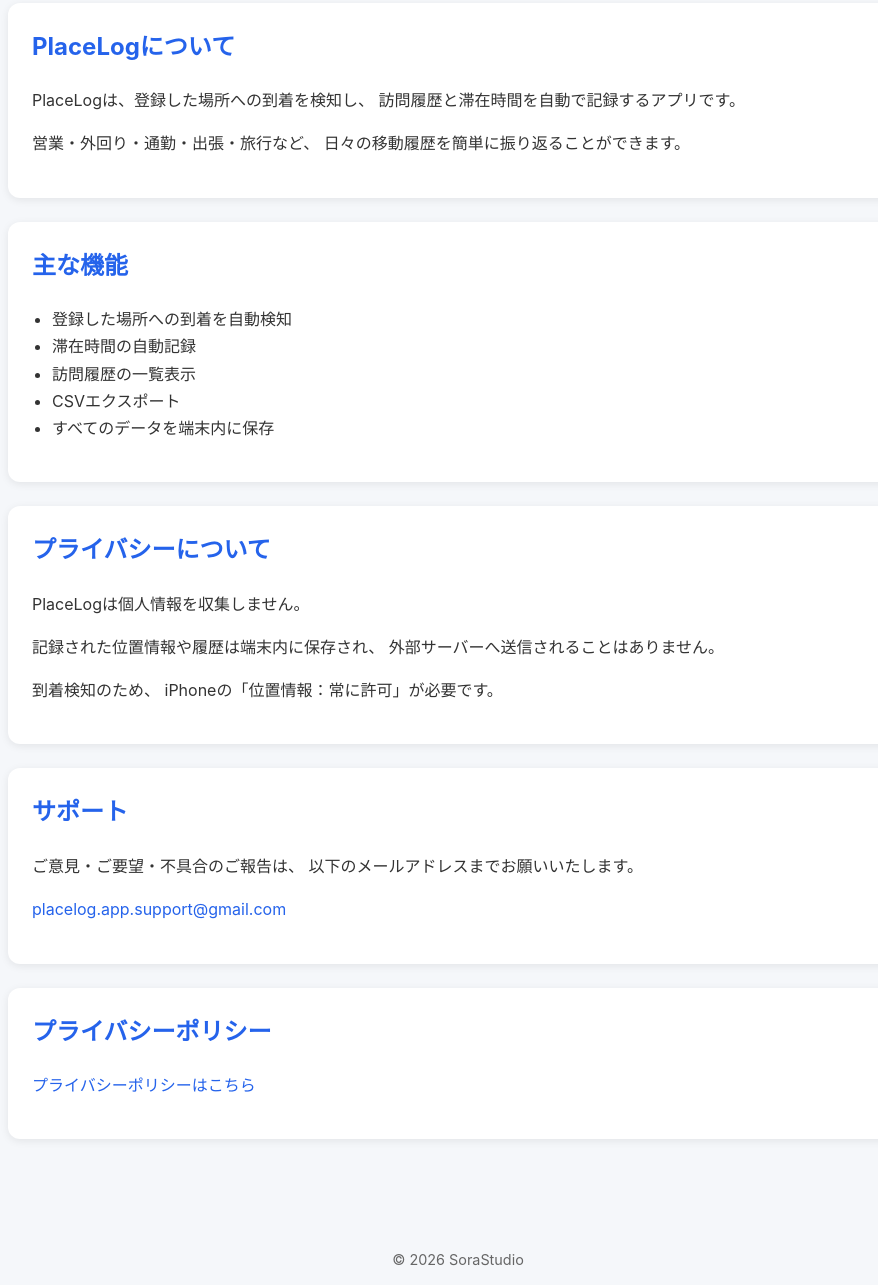
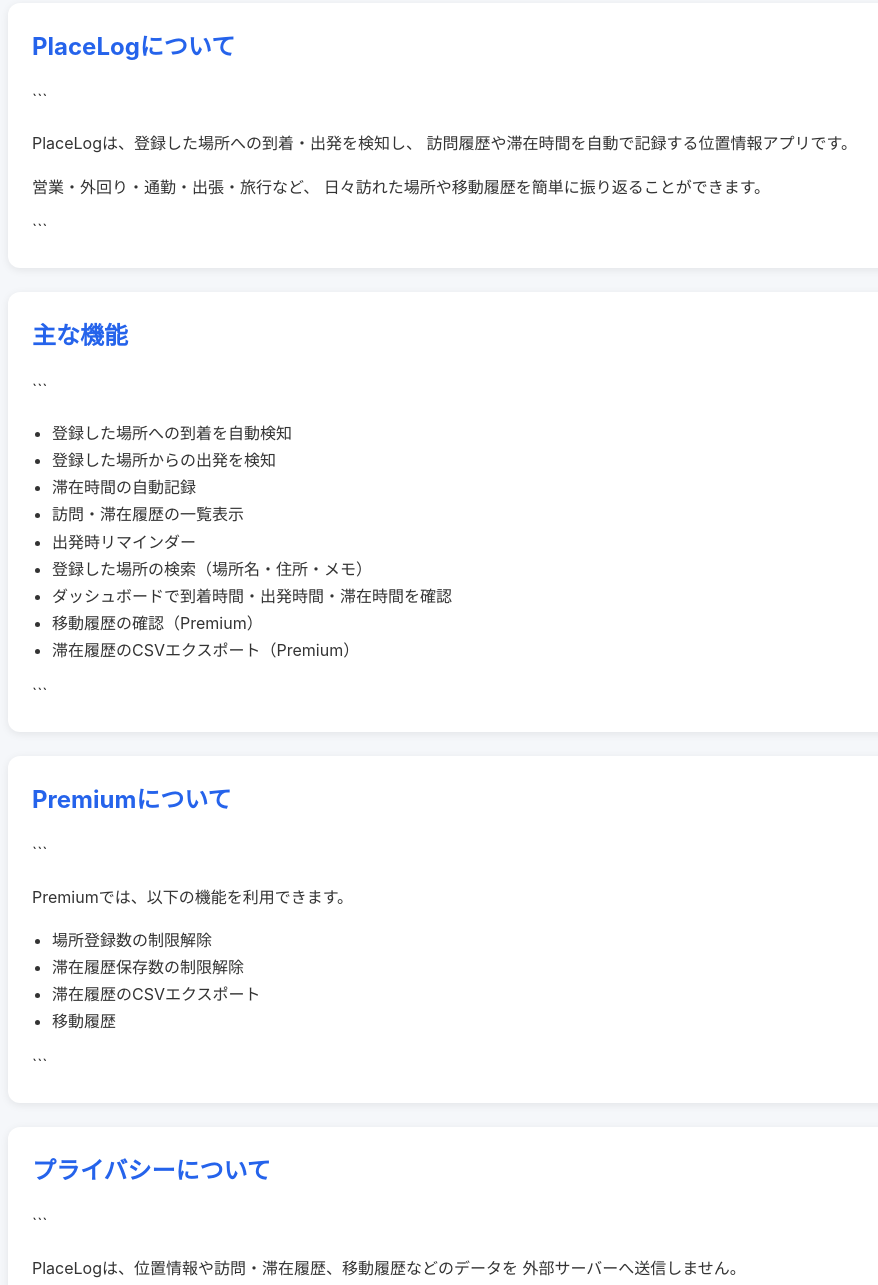
Before and after one commit to sorastudio-coder/placelog, a plain HTML site: page index.html in a window 1280 px wide. Shown: the part 307-1592 px from the top of the page, without its empty margins (182-1060 px from the left). Drawn offline with Linux system fonts and the light colour scheme.

Commit message:
Revise PlaceLog app content and features
Updated descriptions and features for PlaceLog app.

````diff
--- a/index.html
+++ b/index.html
@@ -1,4 +1,5 @@
 <!DOCTYPE html>
+
 <html lang="ja">
 <head>
     <meta charset="UTF-8">
@@ -20,50 +21,84 @@
 <section>
     <h2>PlaceLogについて</h2>
 
+```
 <p>
-        PlaceLogは、登録した場所への到着を検知し、
-        訪問履歴と滞在時間を自動で記録するアプリです。
+    PlaceLogは、登録した場所への到着・出発を検知し、
+    訪問履歴や滞在時間を自動で記録する位置情報アプリです。
 </p>
 
 <p>
     営業・外回り・通勤・出張・旅行など、
-        日々の移動履歴を簡単に振り返ることができます。
+    日々訪れた場所や移動履歴を簡単に振り返ることができます。
 </p>
+```
+
 </section>
 
 <section>
     <h2>主な機能</h2>
 
+```
 <ul>
     <li>登録した場所への到着を自動検知</li>
+    <li>登録した場所からの出発を検知</li>
     <li>滞在時間の自動記録</li>
-        <li>訪問履歴の一覧表示</li>
-        <li>CSVエクスポート</li>
-        <li>すべてのデータを端末内に保存</li>
+    <li>訪問・滞在履歴の一覧表示</li>
+    <li>出発時リマインダー</li>
+    <li>登録した場所の検索（場所名・住所・メモ）</li>
+    <li>ダッシュボードで到着時間・出発時間・滞在時間を確認</li>
+    <li>移動履歴の確認（Premium）</li>
+    <li>滞在履歴のCSVエクスポート（Premium）</li>
 </ul>
+```
+
+</section>
+
+<section>
+    <h2>Premiumについて</h2>
+
+```
+<p>
+    Premiumでは、以下の機能を利用できます。
+</p>
+
+<ul>
+    <li>場所登録数の制限解除</li>
+    <li>滞在履歴保存数の制限解除</li>
+    <li>滞在履歴のCSVエクスポート</li>
+    <li>移動履歴</li>
+</ul>
+```
+
 </section>
 
 <section>
     <h2>プライバシーについて</h2>
 
+```
 <p>
-        PlaceLogは個人情報を収集しません。
+    PlaceLogは、位置情報や訪問・滞在履歴、移動履歴などのデータを
+    外部サーバーへ送信しません。
 </p>
 
 <p>
-        記録された位置情報や履歴は端末内に保存され、
-        外部サーバーへ送信されることはありません。
+    記録されたデータは利用者の端末内に保存され、
+    外部サーバー上に保存されることはありません。
 </p>
 
 <p>
-        到着検知のため、
+    到着・出発の検知や滞在・移動履歴の記録などの
+    位置情報機能を利用するには、
     iPhoneの「位置情報：常に許可」が必要です。
 </p>
+```
+
 </section>
 
 <section>
     <h2>サポート</h2>
 
+```
 <p>
     ご意見・ご要望・不具合のご報告は、
     以下のメールアドレスまでお願いいたします。
@@ -74,16 +109,21 @@
         placelog.app.support@gmail.com
     </a>
 </p>
+```
+
 </section>
 
 <section>
     <h2>プライバシーポリシー</h2>
 
+```
 <p>
     <a href="privacy.html">
         プライバシーポリシーはこちら
     </a>
 </p>
+```
+
 </section>
 
 </main>
````
Lines whose indentation alone changed are shown as unchanged.
